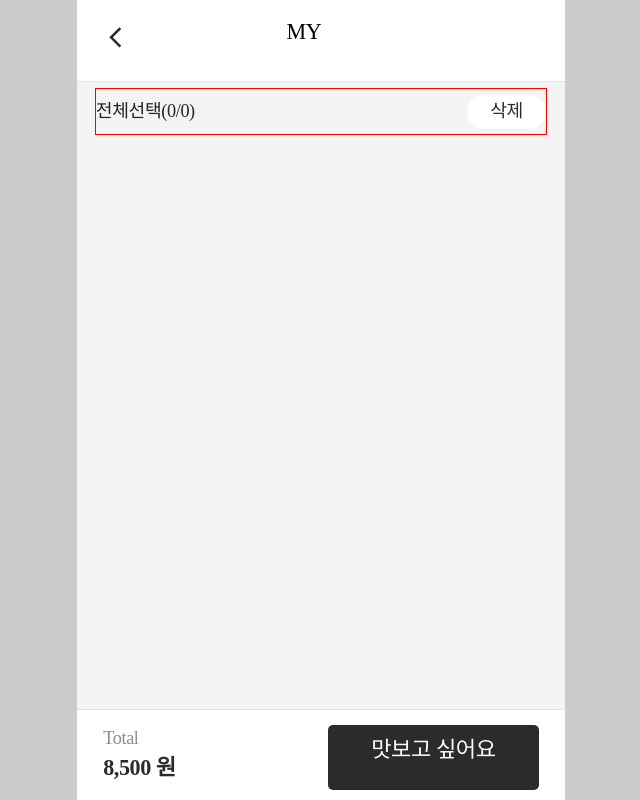
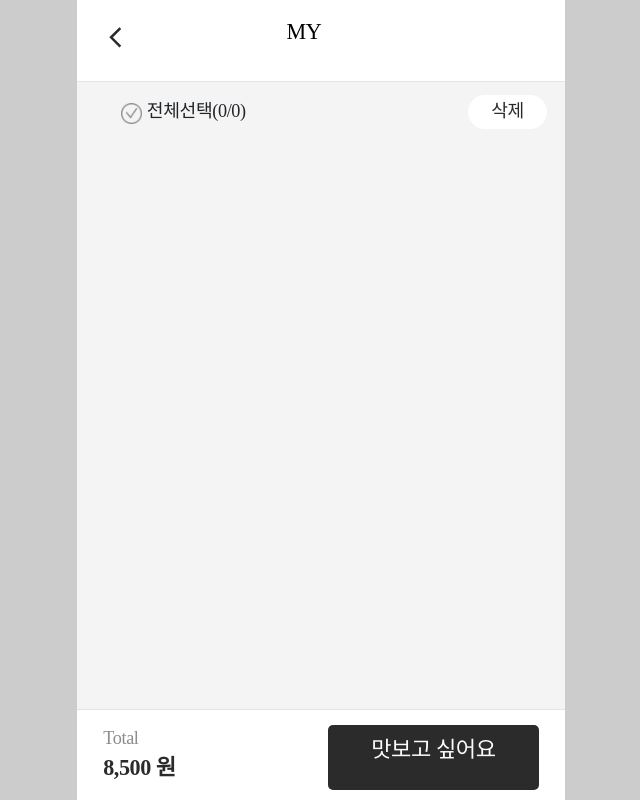
Before and after one commit to puba5/esque-frontend, a Next.js app: page /myPage in a window 1280 px wide. Shown: the whole page, without its empty margins (319-959 px from the left). Built offline with nearby package versions, Linux system fonts and the light colour scheme; no server answers; a web font is replaced by a local one.

Commit message:
feat : 전체선택 버튼 구현
전체선택 버튼 구현
전체선택을 누르면 모든 버튼이 클릭되도록 보이고,
다른 버튼을 취소할 경우 전체선택 버튼이 꺼진다

```diff
--- a/pages/myPage.tsx
+++ b/pages/myPage.tsx
@@ -12,6 +12,7 @@ export default function myPage() {
   const [myProduct, setMyProduct] = useState([]);
   const [selectedProductList, setSelectedProductList] = useState([]);
   const [isModal, setIsModal] = useState(false);
+  const [isALLChecked, setIsALLChecked] = useState(false);
 
   const ModalRef = useRef(null);
   useEffect(() => {
@@ -61,12 +62,28 @@ export default function myPage() {
     setSelectedProductList([]);
   };
 
+  // 체크 버튼을 누르면 작동
+  const onClickCheckedButton = () => {
+    if (isALLChecked) {
+      // 체크가 되있는 상태라면
+      setIsALLChecked(!isALLChecked);
+      setSelectedProductList([]);
+    } else {
+      // 체크가 안되어 있는 상태라면
+      setIsALLChecked(!isALLChecked);
+      setSelectedProductList([...myProduct]);
+    }
+  };
   return (
     <Wrapper>
       {isModal && <BlackBackground />}
       <MyHeader />
       <ProductControll>
         <ControllButton>
+          <CheckButtonArea onClick={onClickCheckedButton}>
+            {!isALLChecked && <CheckButton src="./image/check_deactivated.png" />}
+            {isALLChecked && <CheckButtonActivated src="./image/check_activated.png" />}
+          </CheckButtonArea>
           <SelectText>{`전체선택(${selectedProductList.length}/${myProduct.length})`}</SelectText>
           <DeleteButton onClick={onClickDeleteProduct}>삭제</DeleteButton>
         </ControllButton>
@@ -86,6 +103,8 @@ export default function myPage() {
               price={product.price}
               productImage={product.main_image}
               productID={product.id}
+              isALLChecked={isALLChecked}
+              setIsALLChecked={setIsALLChecked}
             />
           );
         }
@@ -125,7 +144,26 @@ const ProductControll = styled.div`
   padding-top: 6.8rem;
   background: #f4f4f4;
 `;
-const SelectButton = styled.div``;
+
+const CheckButtonArea = styled.p`
+  display: flex;
+  align-items: center;
+  justify-content: center;
+  margin-left: 1.6rem;
+  margin-top: 1.3rem;
+  width: 2.4rem;
+  height: 2.4rem;
+`;
+const CheckButton = styled.img`
+  width: 1.6rem;
+  height: 1.6rem;
+`;
+
+const CheckButtonActivated = styled.img`
+  width: 1.6rem;
+  height: 1.6rem;
+`;
+
 const SelectText = styled.a`
   font-style: normal;
   font-weight: normal;
@@ -137,7 +175,6 @@ const SelectText = styled.a`
 const ControllButton = styled.div`
   display: flex;
   align-items: center;
-  border: 1px solid red;
   margin: 0 auto;
   height: 3.6rem;
   width: 34.8rem;
--- a/src/components/molecules/product/MyProduct.tsx
+++ b/src/components/molecules/product/MyProduct.tsx
@@ -1,4 +1,4 @@
-import React, { useState } from "react";
+import React, { useState, useEffect } from "react";
 import styled from "styled-components";
 
 export default function MyProduct(props) {
@@ -11,6 +11,8 @@ export default function MyProduct(props) {
     selectedProductList,
     setSelectedProductList,
     productID,
+    isALLChecked,
+    setIsALLChecked,
   } = props;
   const [isChecked, setIsChecked] = useState(false);
 
@@ -32,10 +34,20 @@ export default function MyProduct(props) {
     return moneyString;
   };
 
+  // 전체선택을 위하여 isALLChecked의 값이 변하면 체크하도록 구조를 수정
+  // 나중에 문제를 해결할 예정
+  useEffect(() => {
+    if (isALLChecked) {
+      setIsChecked(true);
+    }
+  }, [isALLChecked]);
+
   const onClickCheckedButton = () => {
     if (isChecked) {
       // 체크가 되있는 상태라면
       setIsChecked(!isChecked);
+      // 전체 선택 버튼을 false로 수정
+      setIsALLChecked(false);
       let newSelectedProductList = [...selectedProductList];
       const selectedProductIndex = newSelectedProductList.indexOf(productID);
       if (selectedProductIndex > -1) {
@@ -111,7 +123,6 @@ const CheckButtonArea = styled.p`
   margin-top: 1.3rem;
   width: 2.4rem;
   height: 2.4rem;
-  border: 1px solid red;
 `;
 const CheckButton = styled.img`
   width: 1.6rem;
```
